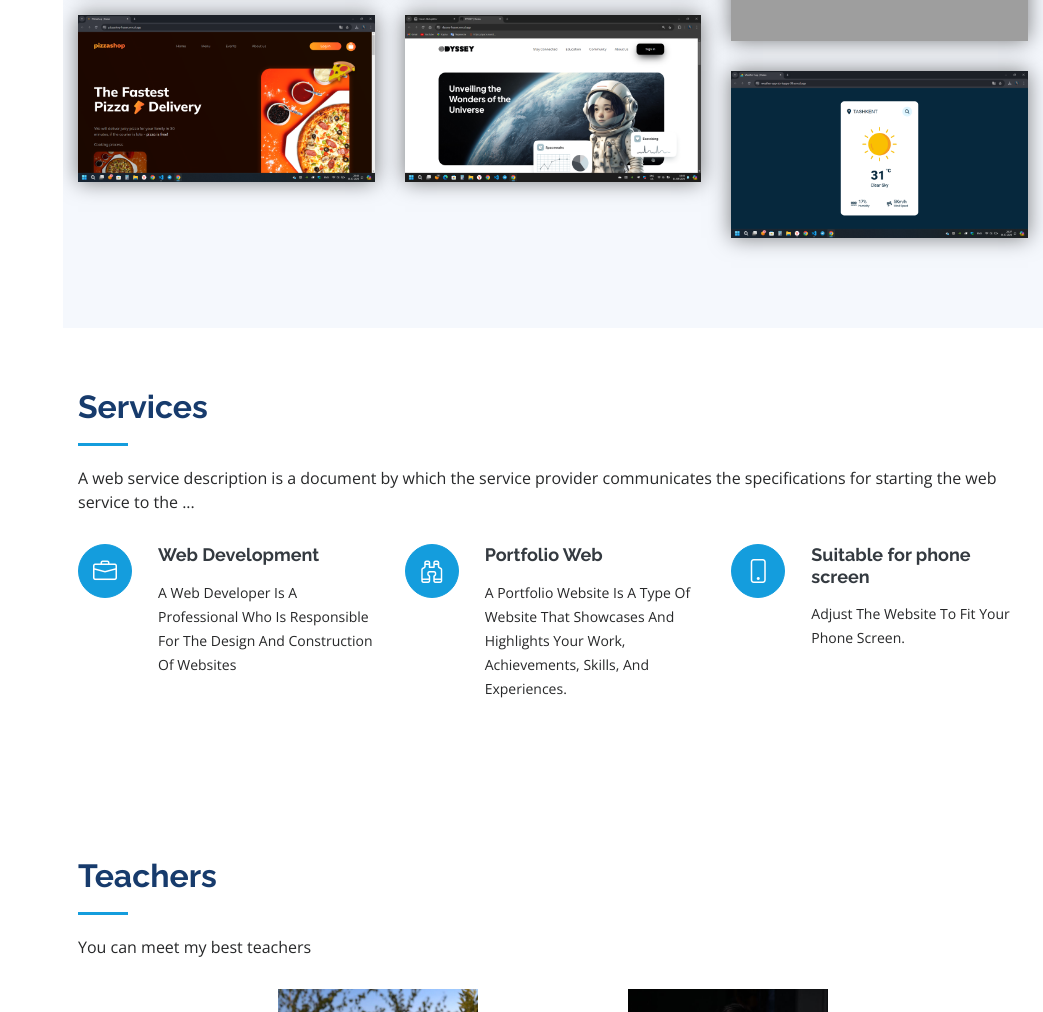
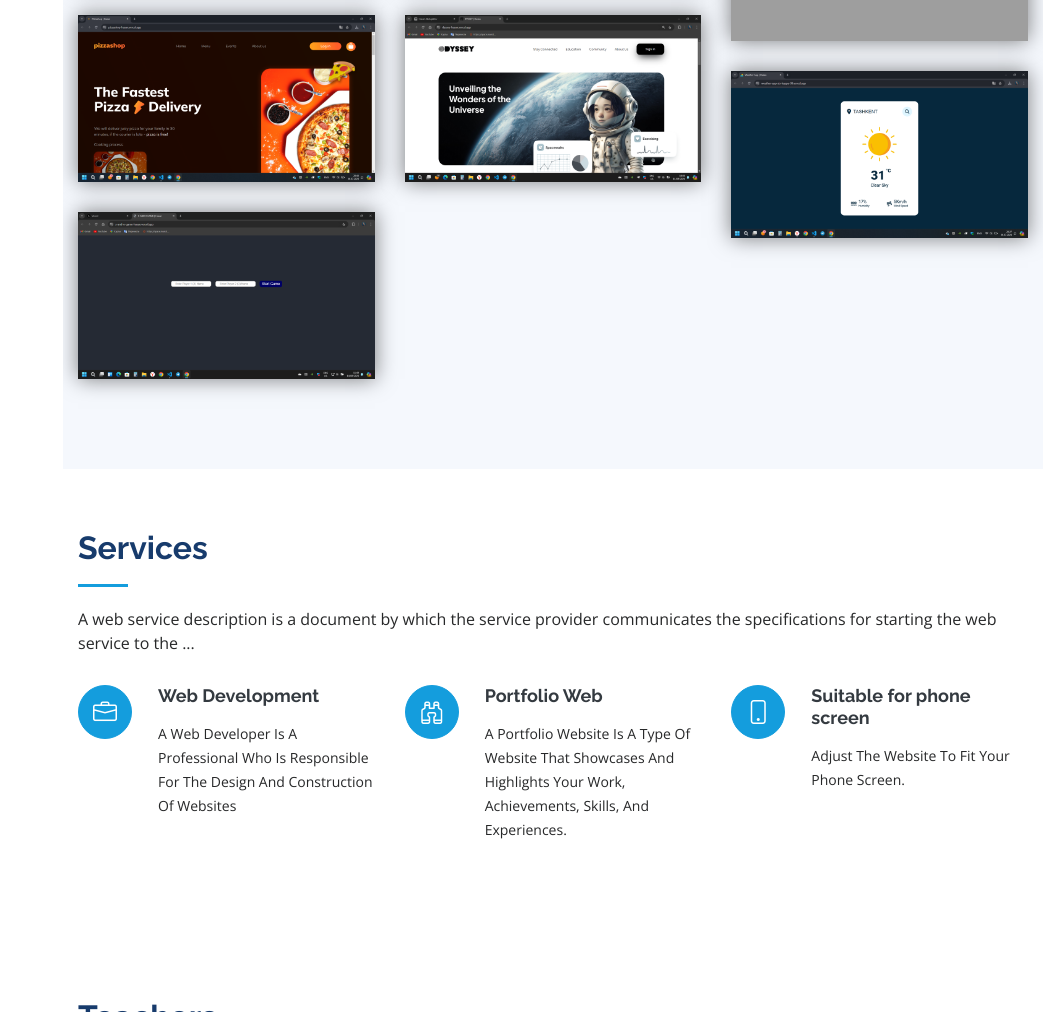
Before and after one commit to AbdujalilovHasan/hasan-abdujalilov, a plain HTML site: page index.html in a window 1280 px wide. Shown: the part 2446-3458 px from the top of the page, without its empty margins (237-1280 px from the left). Drawn offline with nearby package versions, Linux system fonts and the light colour scheme; grey boxes are pictures that could not be loaded.

Commit message:
new update new site

```diff
--- a/index.html
+++ b/index.html
@@ -313,6 +313,19 @@
             </div>
           </div>
 
+          <div class="col-lg-4 col-md-6 portfolio-item filter-card">
+            <div class="portfolio-wrap">
+              <img src="./images/x and o game screen.png" class="img-fluid" alt="">
+              <img src="assets/img/portfolio/visiting-card/89.png" class="img-fluid img-top" alt="">
+              <div class="portfolio-links">
+                <a href="assets/img/portfolio/visiting-card/88.png" data-gallery="portfolioGallery"
+                  class="portfolio-lightbox" title="Visiting Card 6"><i class="bx bx-plus"></i></a>
+                <a href="https://x-and-o-game-hasan.vercel.app/" target="_blank" title="More Details"><i
+                    class="bx bx-link"></i></a>
+              </div>
+            </div>
+          </div>
+
         </div>
     </section><!-- End Portfolio Section -->
 
```
Also changed, not shown: images/x and o game screen.png (added).
